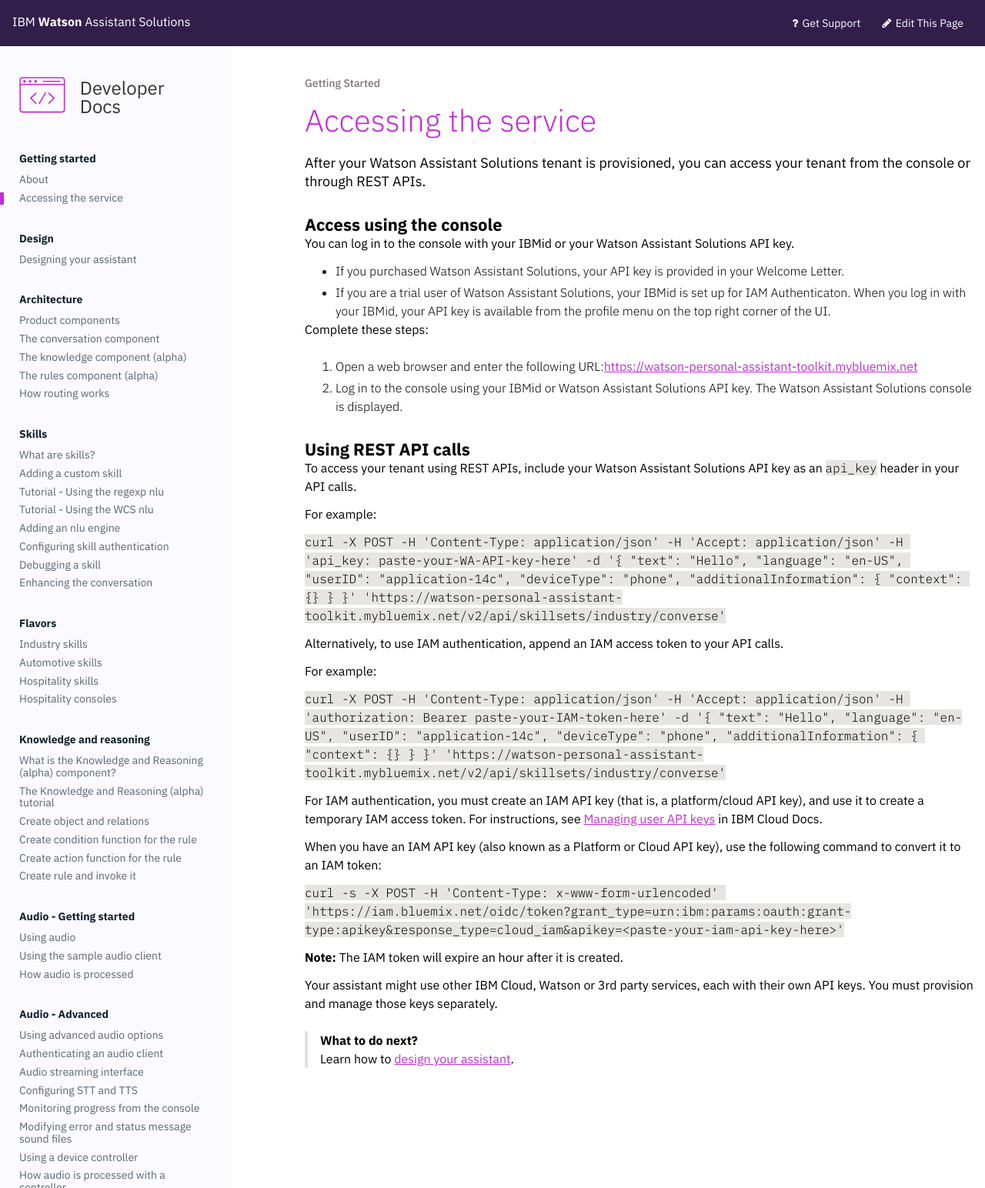
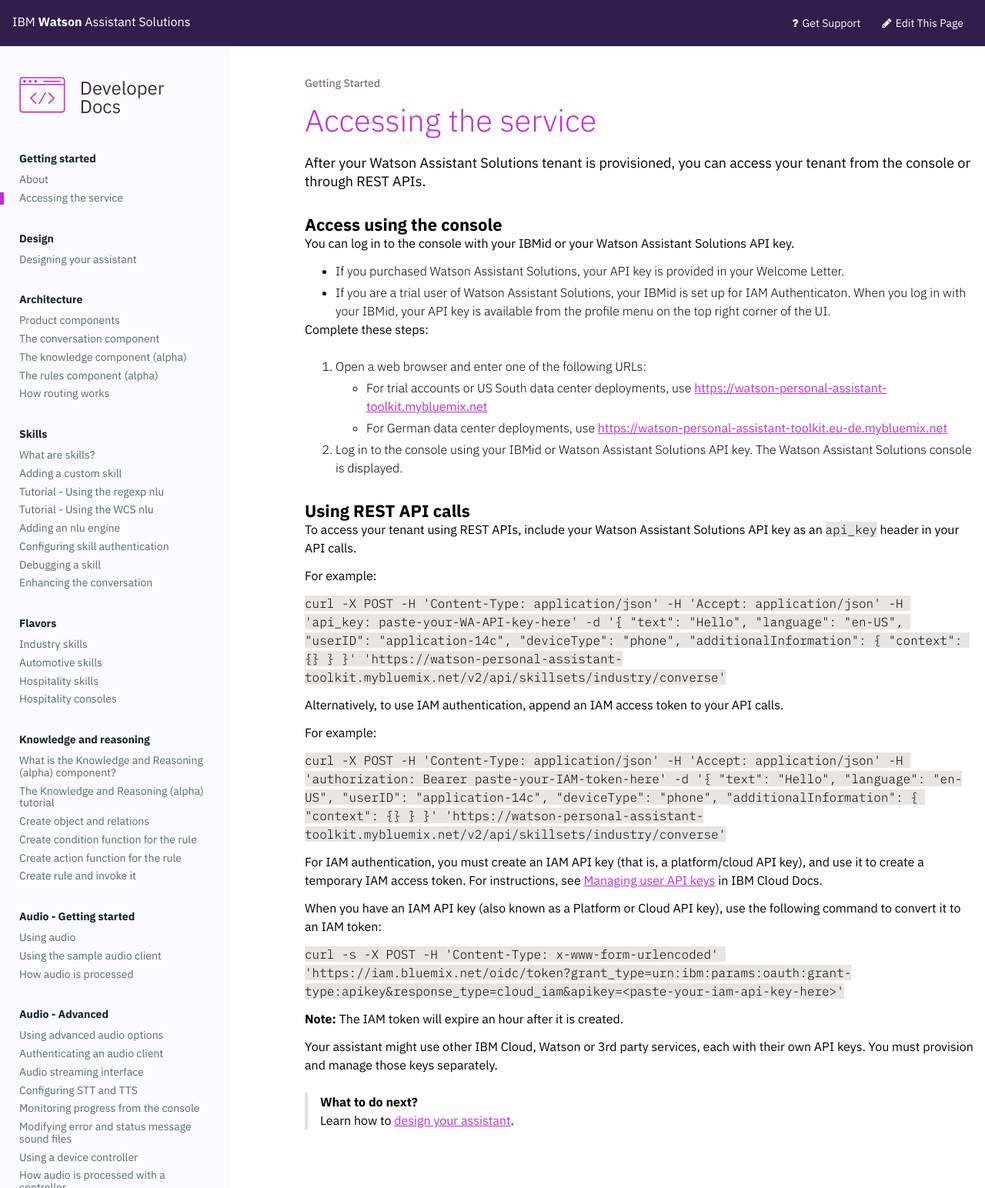
Before and after one commit to Watson-Personal-Assistant/developer, a Jekyll site: the page built from _content/get-started/get-api-key.md, in a window 1280 px wide. Shown: the whole page at 77% size. Built offline with Jekyll 4.4.1, drawn with Linux system fonts in a browser that asks for light colours; some web fonts are replaced.

Commit message:
updated German data center URL

```diff
--- a/_content/get-started/get-api-key.md
+++ b/_content/get-started/get-api-key.md
@@ -13,7 +13,9 @@
 
 Complete these steps:
 
-1. Open a web browser and enter the following URL:[https://watson-personal-assistant-toolkit.mybluemix.net](https://watson-personal-assistant-toolkit.mybluemix.net)
+1. Open a web browser and enter one of the following URLs:
+   - For trial accounts or US South data center deployments, use  [https://watson-personal-assistant-toolkit.mybluemix.net](https://watson-personal-assistant-toolkit.mybluemix.net)
+   - For German data center deployments, use [https://watson-personal-assistant-toolkit.eu-de.mybluemix.net](https://watson-personal-assistant-toolkit.eu-de.mybluemix.net/)
 2. Log in to the console using your IBMid or Watson Assistant Solutions API key.
 The Watson Assistant Solutions console is displayed.
 
```
Also changed, not shown: _content/further-topics/set_pi.md (+2 -0 lines), _content/skill/build-skill.md (+2 -0 lines), _content/skill/using-wcs.md (+2 -0 lines), _content/slack/creating_a_slackbot.md (+1 -1 lines).
